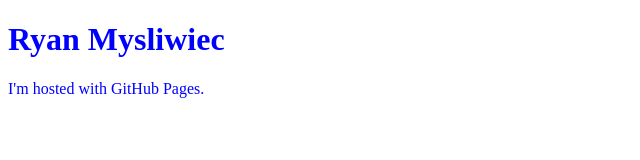
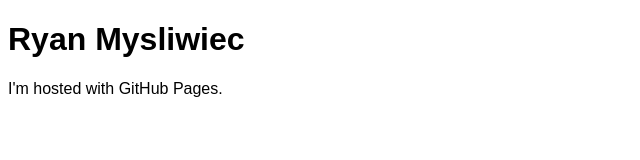
Before and after one commit to retroshade/retroshade.github.io, a plain HTML site: page index.html in a window 1280 px wide. Shown: the whole page, without its empty margins (0-640 px from the left). Drawn offline with Linux system fonts and the light colour scheme.

Commit message:
Update index.html

```diff
--- a/index.html
+++ b/index.html
@@ -5,8 +5,7 @@
 		<Title>Ryan Mysliwiec</Title>
 		<style>
 			body {
-				font-family: serif;
-				color: blue;
+				font-family: sans-serif;
 			}
 		</style>
 	</head>
```
